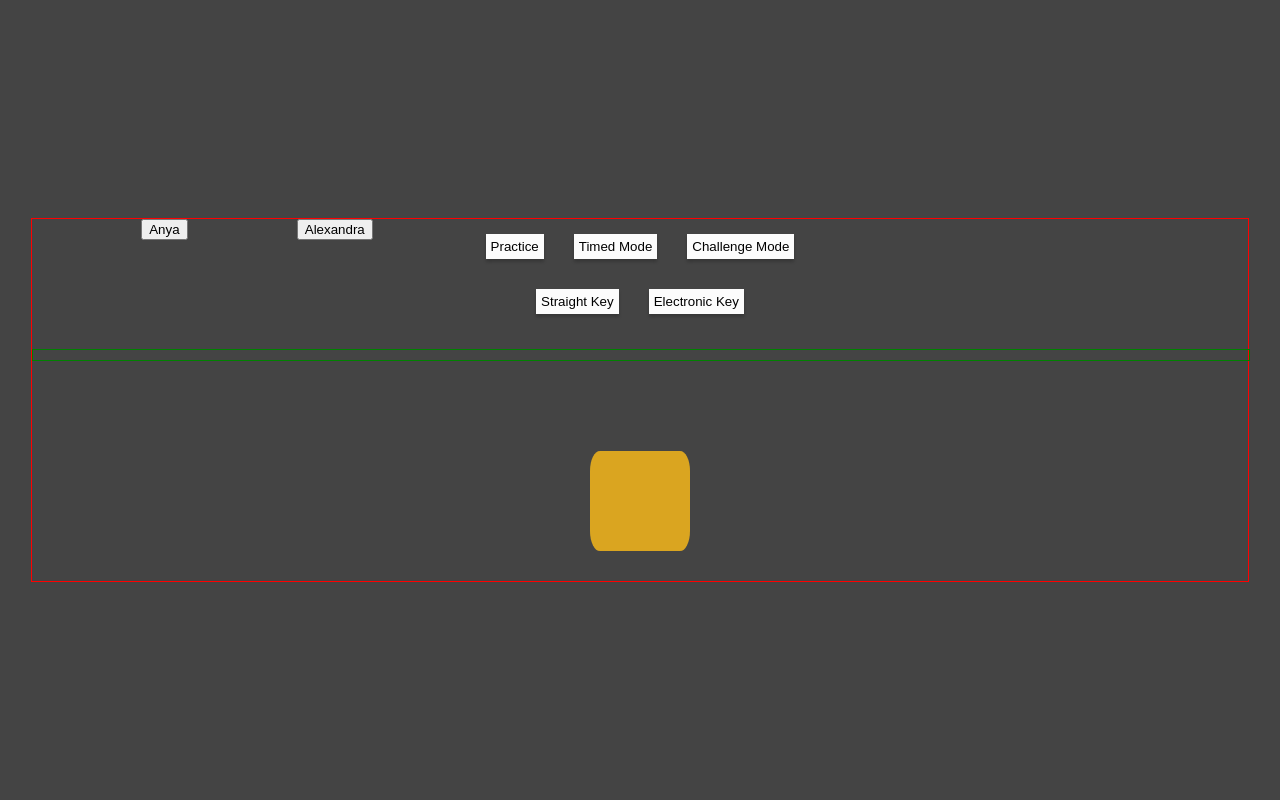
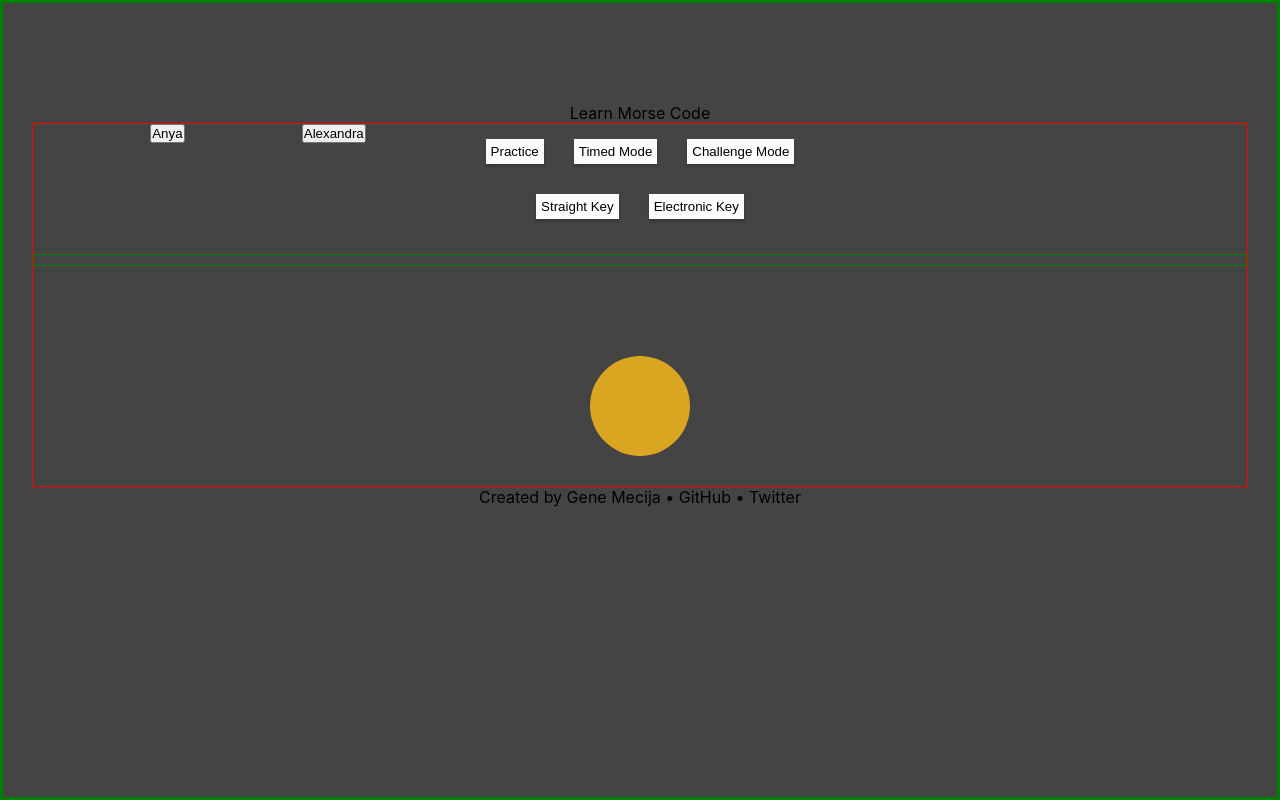
Before and after one commit to genemecija/learn-morse-code, a React (Create React App) app: page / in a window 1280 px wide. Built offline with nearby package versions, Linux system fonts and the light colour scheme.

Commit message:
Header/footer creation, css updates, buffer clear on mode change

```diff
--- a/src/App.js
+++ b/src/App.js
@@ -11,19 +11,20 @@ import ModePicker from './components/ModePicker'
 import KeyTypePicker from './components/KeyTypePicker'
 import WordListPicker from './components/WordListPicker';
 
-import Legend from './components/Legend';
-// import GameClock from "./components/GameClock"
-import MorseButtons from './components/MorseButtons'
-
 import PracticeMode from './app-modes/PracticeMode';
 import TimedMode from './app-modes/TimedMode'
 import ChallengeMode from './app-modes/ChallengeMode'
 
+import Header from './components/Header';
+import Legend from './components/Legend';
+// import GameClock from "./components/GameClock"
+import MorseButtons from './components/MorseButtons'
 import MorseBufferDisplay from './components/MorseBufferDisplay'
 import MorseHistory from './components/MorseHistory'
 
 import StraightKey from './components/StraightKey';
 import ElectronicKey from './components/ElectronicKey';
+import Footer from './components/Footer';
 
 export default React.memo(function App() {
 
@@ -33,6 +34,8 @@ export default React.memo(function App() {
     const {keyType} = useContext(KeyTypeContext)
 
     return (
+        <>
+            <Header />
             <div id='main-content'>
                 <Legend />
                 <MorseBufferContextProvider>
@@ -62,8 +65,9 @@ export default React.memo(function App() {
                     }
                     <MorseButtons />
                 </MorseBufferContextProvider>
-
             </div>
+        <Footer />
+        </>
     );
 
 })
--- /dev/null
+++ b/src/components/Footer.js
@@ -0,0 +1,13 @@
+import React from "react"
+
+export default (function Footer() {
+
+    function handleClick(e) {
+        e.preventDefault()
+
+    }
+
+    return (
+            <footer>Created by Gene Mecija • GitHub • Twitter</footer>
+    )
+})
--- /dev/null
+++ b/src/components/Header.js
@@ -0,0 +1,13 @@
+import React from "react"
+
+export default (function Header () {
+
+    function handleClick(e) {
+        e.preventDefault()
+
+    }
+
+    return (
+            <header>Learn Morse Code</header>
+    )
+})
--- a/src/components/MorseButtons.js
+++ b/src/components/MorseButtons.js
@@ -3,8 +3,8 @@ import React from "react"
 export default React.memo(function MorseButtons() {
     return (
         <div id="morseButton">
-            <button className="paddle" id="left"></button>
-            <button className="paddle" id="right"></button>
+            <button className="paddle" id="left">DIT</button>
+            <button className="paddle" id="right">DAH</button>
         </div>
     )
 })
--- a/src/css/App.css
+++ b/src/css/App.css
@@ -1,10 +1,13 @@
-html, body {
+* {
+  -webkit-box-sizing: border-box;
+          box-sizing: border-box;
   margin: 0px;
   padding: 0px;
+}
+
+html, body {
   height: 100%;
   width: 100%;
-  -webkit-box-sizing: border-box;
-          box-sizing: border-box;
   background: #444;
 }
 
@@ -13,13 +16,31 @@ html, body {
   display: -webkit-box;
   display: -ms-flexbox;
   display: flex;
-  -webkit-box-pack: center;
-      -ms-flex-pack: center;
-          justify-content: center;
+  -webkit-box-orient: vertical;
+  -webkit-box-direction: normal;
+      -ms-flex-direction: column;
+          flex-direction: column;
   -webkit-box-align: center;
       -ms-flex-align: center;
           align-items: center;
   width: 100%;
+  border: 3px solid green;
+}
+
+header {
+  margin-top: 100px;
+}
+
+#main-content {
+  display: -webkit-box;
+  display: -ms-flexbox;
+  display: flex;
+  -webkit-box-orient: vertical;
+  -webkit-box-direction: normal;
+      -ms-flex-direction: column;
+          flex-direction: column;
+  width: 95vw;
+  border: 1px solid red;
 }
 
 .mode-picker {
@@ -74,18 +95,6 @@ html, body {
   margin: 4px;
 }
 
-#main-content {
-  width: 95vw;
-  border: 1px solid red;
-  display: -webkit-box;
-  display: -ms-flexbox;
-  display: flex;
-  -webkit-box-orient: vertical;
-  -webkit-box-direction: normal;
-      -ms-flex-direction: column;
-          flex-direction: column;
-}
-
 #morseButton {
   width: 100px;
   height: 100px;
@@ -114,7 +123,8 @@ html, body {
 }
 
 .paddle {
-  font-size: 60px;
+  font-size: 1rem;
+  color: transparent;
   width: 100px;
   height: 100px;
   background: goldenrod;
@@ -125,24 +135,29 @@ html, body {
 }
 
 .paddle#left {
-  border-radius: 20% 0 0 20%;
-}
-
-.paddle#right {
-  border-radius: 0 20% 20% 0;
-}
-
-.paddle.showPaddles {
-  width: 250px;
-  height: 100px;
+  border-radius: 50px 0 0 50px;
 }
 
 .paddle#left.showPaddles {
   margin-right: 7px;
+  border-radius: 20px 0 0 20px;
+}
+
+.paddle#right {
+  border-radius: 0 50px 50px 0;
 }
 
 .paddle#right.showPaddles {
   margin-left: 7px;
+  border-radius: 0 20px 20px 0;
+}
+
+.paddle.showPaddles {
+  color: #000;
+  font-size: 2.5rem;
+  font-weight: bold;
+  width: 250px;
+  height: 100px;
 }
 
 #challengeWord {
@@ -184,11 +199,6 @@ html, body {
 
 #challengeWord.correct {
   background: rgba(0, 200, 0, 0.7);
-}
-
-.strike {
-  text-decoration: line-through;
-  opacity: 30%;
 }
 
 #morseBufferDisplay, #challengeBufferDisplay {
@@ -285,6 +295,11 @@ html, body {
 
 .space {
   font-size: 20px;
+}
+
+.strike {
+  text-decoration: line-through;
+  opacity: 30%;
 }
 
 .morseError {
--- a/src/hooks/useElectronicKey.js
+++ b/src/hooks/useElectronicKey.js
@@ -103,6 +103,10 @@ function useElectronicKey(gameMode) {
             // g.gain.setTargetAtTime(0.0001, startTime + playDuration/1000, 0.001)
             // o.stop(startTime + playDuration/1000 + 0.05)
         })
+    }
+
+    function clearHistory() {
+        setMorseWords([])
     }
 
     function stopToneTimer() {
@@ -339,6 +343,7 @@ function useElectronicKey(gameMode) {
                 paddle.removeEventListener('touchend', handleInputEnd)
             })
         }
+        clearHistory()
         // eslint-disable-next-line
     }, [])
 
--- a/src/hooks/useStraightKey.js
+++ b/src/hooks/useStraightKey.js
@@ -178,7 +178,7 @@ function useStraightKey(gameMode) {
                 paddle.removeEventListener('mouseup', handleInputEnd)
                 paddle.removeEventListener('touchend', handleInputEnd)
             })
-            // clearHistory()
+            clearHistory()
         }
         // eslint-disable-next-line
     }, [])
--- a/src/scss/App.scss
+++ b/src/scss/App.scss
@@ -3,23 +3,39 @@ $main-box-shadow: 0px 3px 3px rgba(0, 0, 0, 0.2);
 $main-border-radius: 0px;
 $border-radius-neumorphic: 0px -6px 10px rgba(255, 255, 255, 1), 0px 4px 15px rgba(0, 0, 0, 0.15);
 $border-radius-neumorphic-active: 0 15px 20px rgba(0, 0, 0, 0.015), inset 0px -2px 5px rgb(255, 255, 255), inset 0px 2px 5px rgba(0, 0, 0, 0.15);
-
+* {
+    box-sizing: border-box;
+    margin: 0px;
+    padding: 0px
+}
 html, body {
-    margin: 0px;
-    padding: 0px;
     height: 100%;
     width: 100%;
-    box-sizing: border-box;
     // background: $main-bg-color;
     background: #444;
 }
 #root {
     height: 100%;
     display: flex;
-    justify-content: center;
+    flex-direction: column;
+    // justify-content: center;
     align-items: center;
     width: 100%;
+    border: 3px solid green;
 }
+header {
+    margin-top: 100px;
+}
+#main-content {
+    display: flex;
+    flex-direction: column;
+    width: 95vw;
+    border: 1px solid red;
+}
+footer {
+
+}
+
 .mode-picker {
     display: flex;
     align-self: center;
@@ -57,13 +73,6 @@ html, body {
 
 }
 
-#main-content {
-    width: 95vw;
-    border: 1px solid red;
-    display: flex;
-    flex-direction: column;
-}
-
 #morseButton {
     width: 100px;
     height: 100px;
@@ -83,29 +92,38 @@ html, body {
 }
 
 .paddle {
-    font-size: 60px;
+    font-size: 1rem;
+    color: transparent;
     width: 100px;
     height: 100px;
     background: goldenrod;
     margin: 0px;
     border: 0px;
     transition: all 500ms ease-in-out;
+
+    &#left {
+        border-radius: 50px 0 0 50px;
+
+        &.showPaddles{
+            margin-right: 7px;
+            border-radius: 20px 0 0 20px;
         }
-.paddle#left {
-    border-radius: 20% 0 0 20%;
     }
-.paddle#right {
-    border-radius: 0 20% 20% 0;
+    &#right {
+        border-radius: 0 50px 50px 0;
+
+        &.showPaddles{
+            margin-left: 7px;
+            border-radius: 0 20px 20px 0;
         }
-.paddle.showPaddles {
+    }
+    &.showPaddles {
+        color: #000;
+        font-size: 2.5rem;
+        font-weight: bold;
         width: 250px;
         height: 100px;
     }
-.paddle#left.showPaddles{
-    margin-right: 7px;
-}
-.paddle#right.showPaddles{
-    margin-left: 7px;
 }
 
 #challengeWord {
@@ -138,14 +156,7 @@ html, body {
     }
 }
 
-// #challengeWord.green {
-//     background: green;
-// }
 
-.strike {
-    text-decoration: line-through;
-    opacity: 30%;
-}
 
 #morseBufferDisplay, #challengeBufferDisplay {
     display: flex;
@@ -218,6 +229,10 @@ html, body {
 
 .space {
     font-size: 20px;
+}
+.strike {
+    text-decoration: line-through;
+    opacity: 30%;
 }
 .morseError {
     background: rgba(255,0,0,0.4);
```
Also changed, not shown: 1 other file (tests, documents, lock files or other folders). Lines whose indentation alone changed are shown as unchanged.
